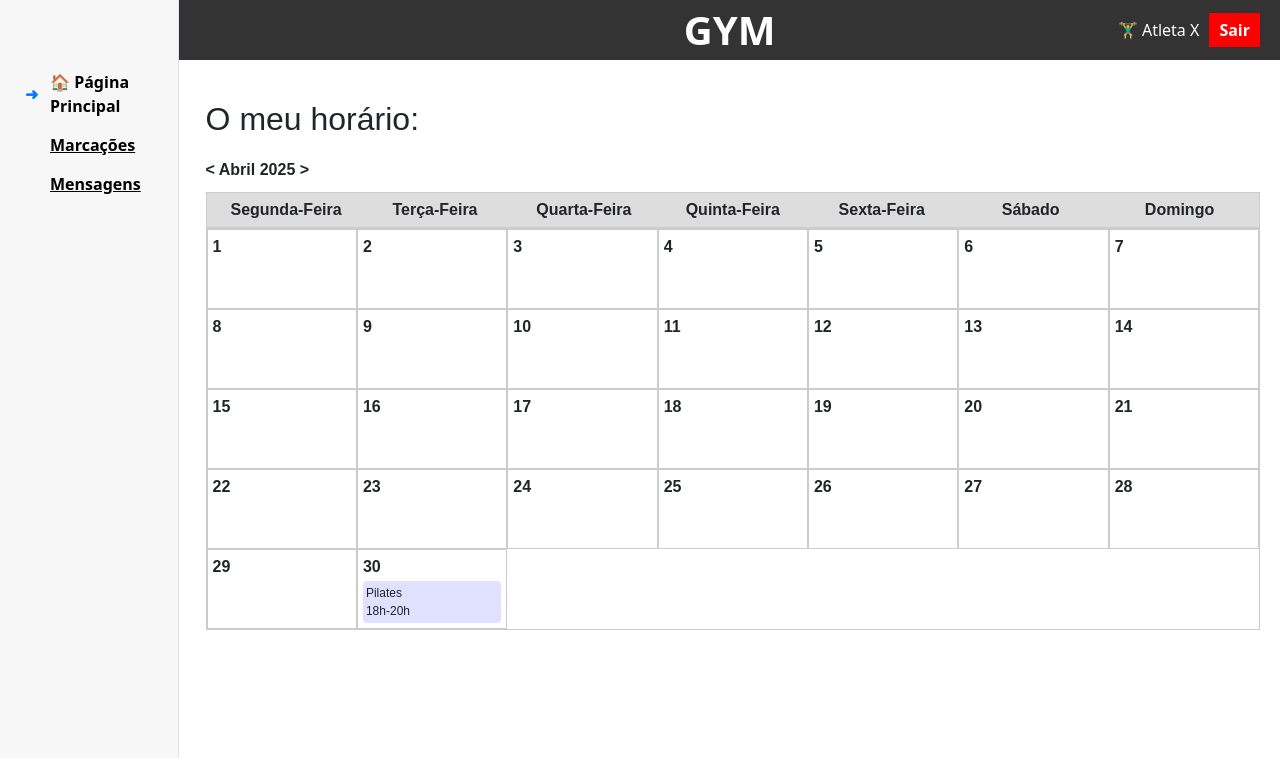
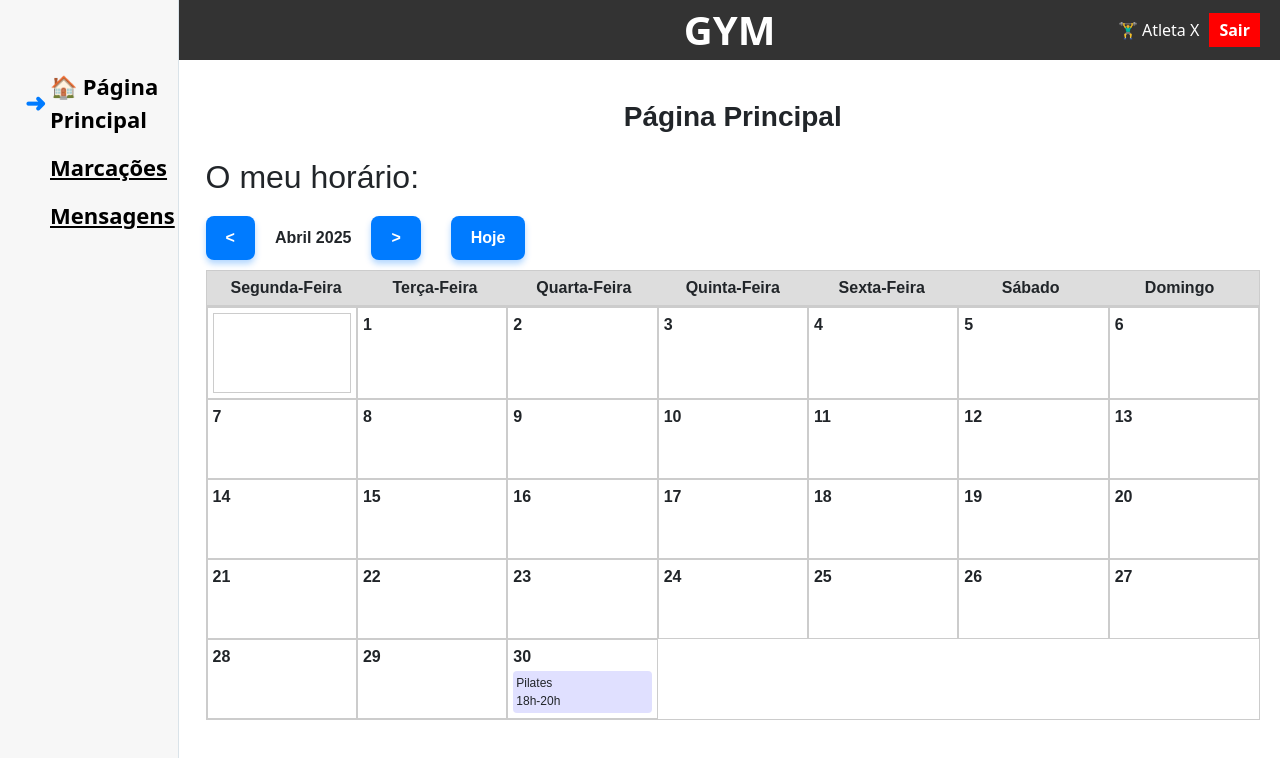
Before and after one commit to RCosmee/DIAM, a React (Create React App) app in the folder projeto/sitepr/votacao-frontend/: page / in a window 1280 px wide. Shown: the top 758 px of the page. Built offline with nearby package versions, Linux system fonts and the light colour scheme.

Commit message:
alinhamentos + calendario interativo

```diff
--- a/projeto/sitepr/votacao-frontend/src/Marcacoes.css
+++ b/projeto/sitepr/votacao-frontend/src/Marcacoes.css
@@ -1,7 +1,9 @@
 .container {
-  padding: 20px;
+  position: absolute;
+  top: 100px;
+  left: 56.5%;
+  transform: translateX(-50%);
   text-align: center;
-  margin-left: 120px;
 }
 
 .subtitulo {
@@ -9,13 +11,13 @@
   font-size: 28px;
   margin-bottom: 24px;
   font-weight: bold;
-  margin-left: 250px;
 }
 
 .filtros {
   margin: 20px 0;
+  display: flex;
   justify-content: center;
-  margin-left: 250px;
+  gap: 20px;
 }
 
 .input {
@@ -26,7 +28,7 @@
 .dropdown-container {
   position: relative;
   display: inline-block;
-
+  vertical-align: top;
 }
 
 .select-box {
@@ -42,14 +44,13 @@
 .dropdown {
   position: absolute;
   top: 100%;
-  left: 0;
   background-color: #f9f9f9;
   border: 1px solid #ccc;
   border-radius: 4px;
   padding: 10px;
-  z-index: 1;
-  width: 200px;
+  width: 150px;
   box-shadow: 0 4px 8px rgba(0, 0, 0, 0.1);
+  z-index: 10;
 }
 
 .option {
--- a/projeto/sitepr/votacao-frontend/src/Marcacoes.js
+++ b/projeto/sitepr/votacao-frontend/src/Marcacoes.js
@@ -44,7 +44,7 @@ const Marcacoes = () => {
       <Sidebar />
 
       <div className="container">
-        <p className="subtitulo">Marcações</p>
+        <h2 className="subtitulo">Marcações</h2>
 
         <div className="filtros">
           <label style={{ marginRight: '10px' }}>
--- a/projeto/sitepr/votacao-frontend/src/Mensagens.css
+++ b/projeto/sitepr/votacao-frontend/src/Mensagens.css
@@ -1,6 +1,6 @@
 .mensagens-container {
   padding: 20px;
-  margin-left: 14.5%;
+  margin-left: 13.5%;
   height: 100vh;
   overflow: hidden;
   box-sizing: border-box;
--- a/projeto/sitepr/votacao-frontend/src/PaginaPrincipal.css
+++ b/projeto/sitepr/votacao-frontend/src/PaginaPrincipal.css
@@ -2,6 +2,13 @@
     display: flex;
     height: 100vh;
     font-family: Arial, sans-serif;
+  }
+
+  .subtitulo {
+    text-align: center;
+    font-size: 28px;
+    margin-bottom: 24px;
+    font-weight: bold;
   }
 
   .conteudo {
@@ -11,7 +18,6 @@
     display: block;
     float: right;
     margin-left: 14.5%;
-    overflow-y: scroll;
   }
 
   html {
@@ -67,3 +73,45 @@
     font-size: 12px;
     border-radius: 4px;
   }
+
+  .mes-nav button {
+  background-color: #007bff;
+  color: white;
+  border: none;
+  padding: 10px 20px;
+  font-size: 16px;
+  font-weight: bold;
+  border-radius: 8px;
+  cursor: pointer;
+  transition: all 0.3s ease;
+  box-shadow: 0 4px 6px rgba(0, 123, 255, 0.3); /* Sombra suave */
+}
+
+.mes-nav button:hover {
+  background-color: #0056b3;
+  transform: translateY(-2px); /* Efeito de movimento para cima */
+  box-shadow: 0 6px 12px rgba(0, 123, 255, 0.4); /* Sombra mais intensa no hover */
+}
+
+.mes-nav button:active {
+  transform: translateY(0); /* Efeito de clique (pressionado) */
+  box-shadow: 0 4px 6px rgba(0, 123, 255, 0.3);
+}
+
+.mes-nav {
+  display: flex;
+  gap: 20px;
+  align-items: center;
+  margin-bottom: 10px;
+}
+
+.voltar-hoje {
+  background-color: #007bff;
+  color: white;
+  border: none;
+  padding: 5px 10px;
+  font-size: 14px;
+  cursor: pointer;
+  border-radius: 4px;
+  margin-left: 10px;
+}
--- a/projeto/sitepr/votacao-frontend/src/PaginaPrincipal.js
+++ b/projeto/sitepr/votacao-frontend/src/PaginaPrincipal.js
@@ -1,21 +1,69 @@
-import React from 'react';
+import React, { useState } from 'react';
 import './PaginaPrincipal.css';
 
 const PaginaPrincipal = () => {
+  const [dataAtual, setDataAtual] = useState(new Date());
+
   const diasDaSemana = [
     'Segunda-Feira', 'Terça-Feira', 'Quarta-Feira', 'Quinta-Feira', 'Sexta-Feira', 'Sábado', 'Domingo'
   ];
 
-  const diasMes = Array.from({ length: 30 }, (_, i) => i + 1);
+  // Função para gerar os dias do mês com base no mês e ano
+  const gerarDiasDoMes = (ano, mes) => {
+    const primeiroDiaDoMes = new Date(ano, mes, 1);
+    const ultimoDiaDoMes = new Date(ano, mes + 1, 0);
+    const dias = [];
+
+    // Preenche os dias do mês
+    for (let i = 1; i <= ultimoDiaDoMes.getDate(); i++) {
+      dias.push(new Date(ano, mes, i));
+    }
+
+    // Preenche os dias anteriores (caso o primeiro dia não seja segunda-feira)
+    const diasAntes = primeiroDiaDoMes.getDay() === 0 ? 6 : primeiroDiaDoMes.getDay() - 1;
+    const diasCompletos = [...Array(diasAntes).fill(null), ...dias];
+
+    return diasCompletos;
+  };
+
+  // Função para navegar entre meses
+  const mudarMes = (incremento) => {
+    setDataAtual((prevData) => {
+      const novoMes = prevData.getMonth() + incremento;
+      return new Date(prevData.getFullYear(), novoMes, 1);
+    });
+  };
+
+  // Função para formatar o mês (ex: "Abril 2025")
+  const formatarMesAno = () => {
+    const meses = [
+      'Janeiro', 'Fevereiro', 'Março', 'Abril', 'Maio', 'Junho', 'Julho', 'Agosto', 'Setembro', 'Outubro', 'Novembro', 'Dezembro'
+    ];
+    const mes = meses[dataAtual.getMonth()];
+    const ano = dataAtual.getFullYear();
+    return `${mes} ${ano}`;
+  };
+
+  // Função para voltar ao mês de hoje
+  const voltarAoMesAtual = () => {
+    setDataAtual(new Date());
+  };
+
+  const diasDoMes = gerarDiasDoMes(dataAtual.getFullYear(), dataAtual.getMonth());
 
   return (
     <div className="pagina-principal">
+      <div className="conteudo">
+       <h1 className="subtitulo">Página Principal</h1>
+        <h2>O meu horário:</h2>
 
-      <div className="conteudo">
-
-        <h2>O meu horário:</h2>
         <div className="calendario">
-          <div className="mes-nav">&lt; Abril 2025 &gt;</div>
+          <div className="mes-nav">
+            <button onClick={() => mudarMes(-1)}>&lt;</button> {/* Botão para retroceder o mês */}
+            <span>{formatarMesAno()}</span>
+            <button onClick={() => mudarMes(1)}>&gt;</button> {/* Botão para avançar o mês */}
+            <button className="voltar-hoje" onClick={voltarAoMesAtual}>Hoje</button> {/* Botão para voltar ao mês de hoje */}
+          </div>
 
           <div className="dias-semana">
             {diasDaSemana.map((dia, idx) => (
@@ -24,13 +72,20 @@ const PaginaPrincipal = () => {
           </div>
 
           <div className="dias-mes">
-            {diasMes.map((dia) => (
-              <div key={dia} className="dia-mes">
-                <div className="numero-dia">{dia}</div>
-                {dia === 30 && (
-                  <div className="evento">
-                    Pilates <br /> 18h-20h
-                  </div>
+            {diasDoMes.map((dia, idx) => (
+              <div key={idx} className="dia-mes">
+                {dia ? (
+                  <>
+                    <div className="numero-dia">{dia.getDate()}</div>
+                    {/* Aqui você pode adicionar eventos específicos para o dia */}
+                    {dia.getDate() === 30 && (
+                      <div className="evento">
+                        Pilates <br /> 18h-20h
+                      </div>
+                    )}
+                  </>
+                ) : (
+                  <div className="dia-mes vazio"></div> // Se for um dia vazio
                 )}
               </div>
             ))}
--- a/projeto/sitepr/votacao-frontend/src/Sidebar.css
+++ b/projeto/sitepr/votacao-frontend/src/Sidebar.css
@@ -10,18 +10,18 @@
 }
 
 .nav-links {
-  display: flex;
-  flex-direction: column;
+  display: inline-block; /* Links ocupam apenas o espaço necessário */
   margin-left: 50px;
   margin-top: 70px; /* se precisares de afastar dos itens do header */
-  gap: 15px;
+  font-size: 22px;
 }
 
 .sidebar nav a {
-  display: inline-block; /* para que apenas o texto seja clicável */
+  display: inline-block; /* Links ocupam apenas o espaço necessário */
   text-decoration: underline;
   color: black;
   font-weight: bold;
+  margin-bottom: 15px; /* Aumentado o espaço entre os links (ajustável conforme necessário) */
 }
 
 .sidebar nav a.active {
@@ -36,6 +36,6 @@
   left: -25px;
   top: 50%;
   transform: translateY(-50%);
-  font-size: 16px;
+  font-size: 25px;
   color: #007bff;
 }
```
